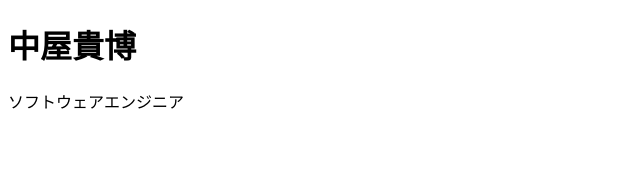
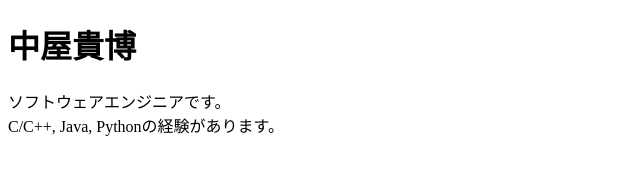
Before and after one commit to Takahirokun/takahiro-nakaya.github.io, a plain HTML site: page index.html in a window 1280 px wide. Shown: the whole page, without its empty margins (0-640 px from the left). Drawn offline with Linux system fonts and the light colour scheme.

Commit message:
add profile

```diff
--- a/index.html
+++ b/index.html
@@ -9,7 +9,8 @@
         <h1>中屋貴博</h1>
         </main>
         <p>
-        ソフトウェアエンジニア
+        ソフトウェアエンジニアです。<br>
+        C/C++, Java, Pythonの経験があります。
         </p>
     </body>
 
```
